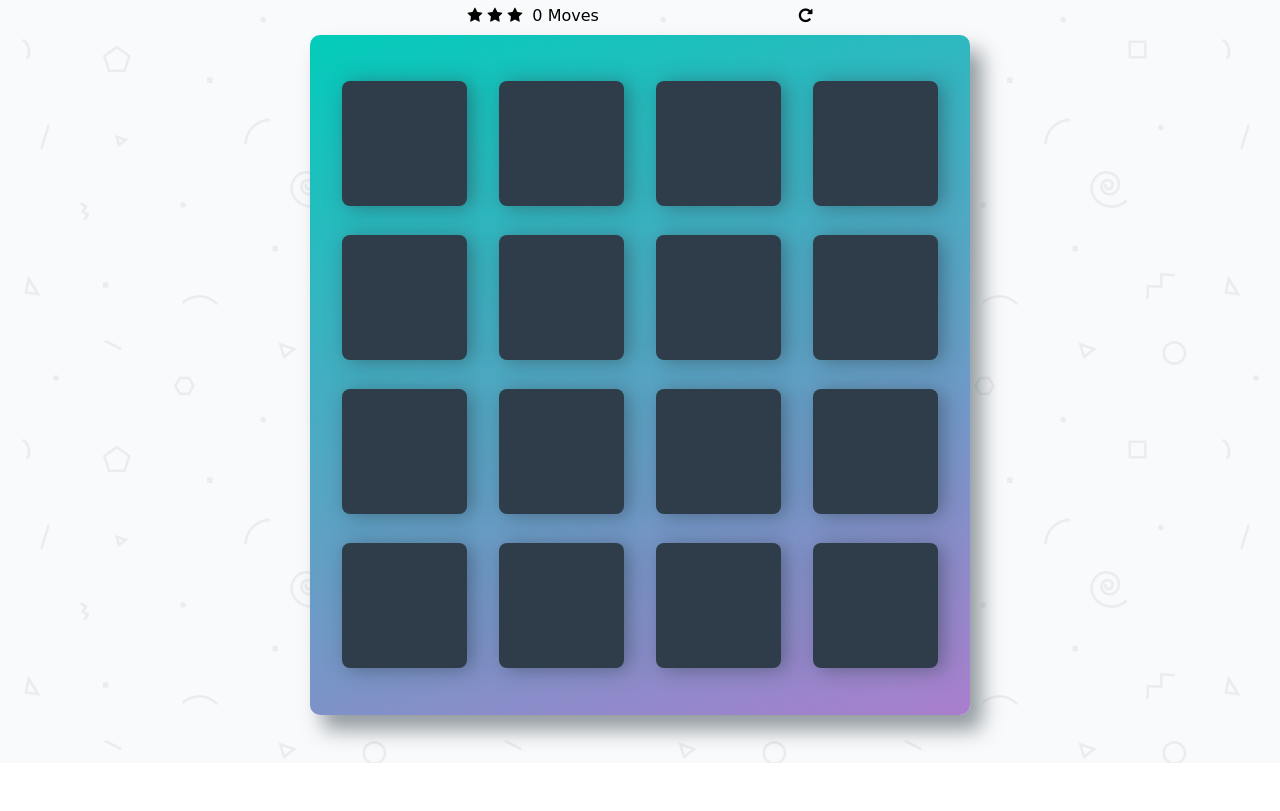
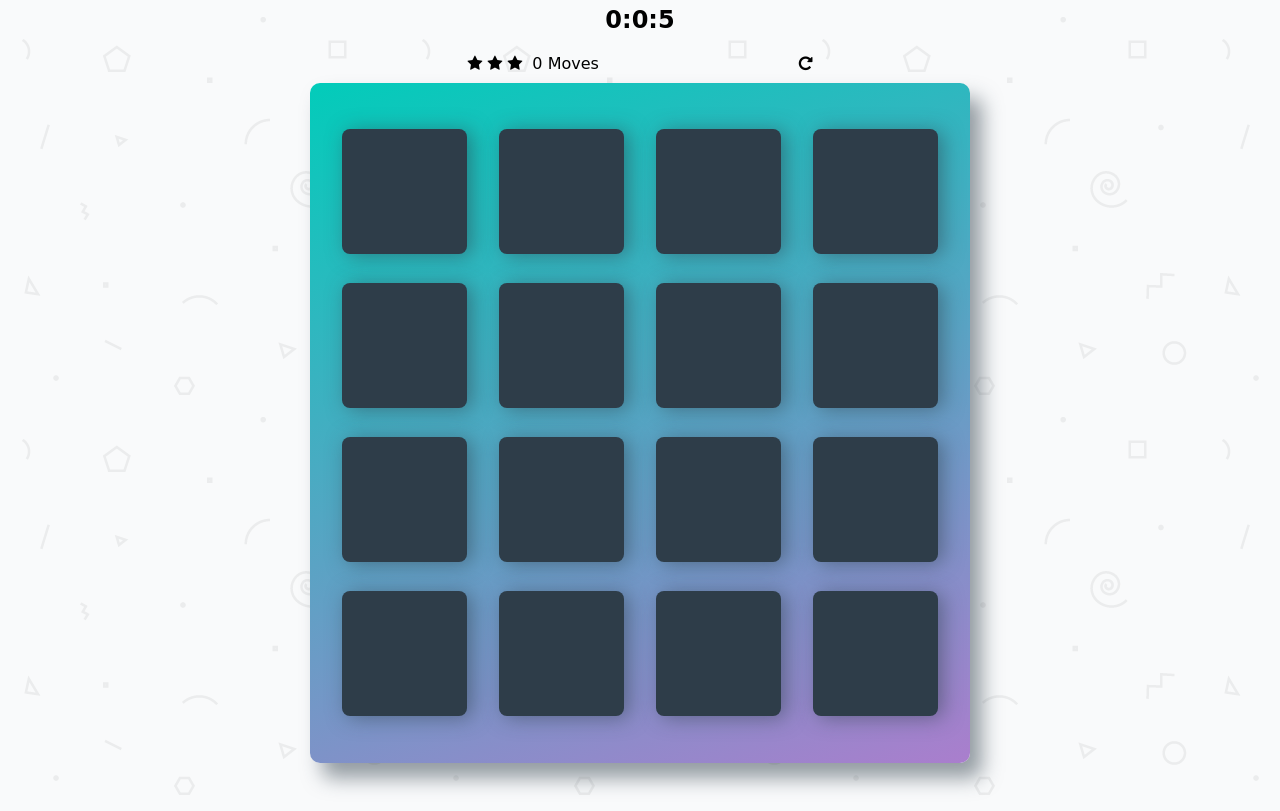
Before and after one commit to brunopozzebon/memory-game, a plain HTML site: page index.html in a window 1280 px wide. Shown: the part 80-891 px from the top of the page. Before the commit the page ends 843 px from the top, so only its background shows below. Drawn offline with nearby package versions, Linux system fonts and the light colour scheme; a web font is replaced by a local one.

Commit message:
Add timer

```diff
--- a/css/app.css
+++ b/css/app.css
@@ -183,6 +183,10 @@ h3{
     text-align: center;
 }
 
+h2{
+    text-align: center;
+}
+
 
 
 @-webkit-keyframes rotate{
--- a/index.html
+++ b/index.html
@@ -15,6 +15,7 @@
     <div class="container">
         <header>
             <h1>Matching Game</h1>
+            <h2><time id="timer">0:0:0</time></h2>
         </header>
 
         <section class="score-panel">
--- a/js/app.js
+++ b/js/app.js
@@ -7,6 +7,14 @@ let moves = document.getElementsByClassName("moves")[0];
 let movesInNumber = parseInt(moves.textContent);
 let body = document.getElementsByTagName("body")[0];
 let numOfStars = 3;
+let timer = document.getElementById('timer');
+let time = 0;
+
+setInterval(function(){
+	++time;
+	timer.textContent = convertTime();
+	console.log(time);
+}, 1000);
 
 //Function to button of restart game
 let restart = $(".restart").click(function(){
@@ -84,3 +92,10 @@ function verifyStatus(){
 		return;
 	}
 }
+
+function convertTime(){
+	const hour = Math.floor(time/3600);
+	const min = Math.floor((time-(hour*3600))/60);
+	const sec = Math.floor((time-((hour*3600)+(min*60))));
+	return hour+":"+min+":"+sec;
+}
```
